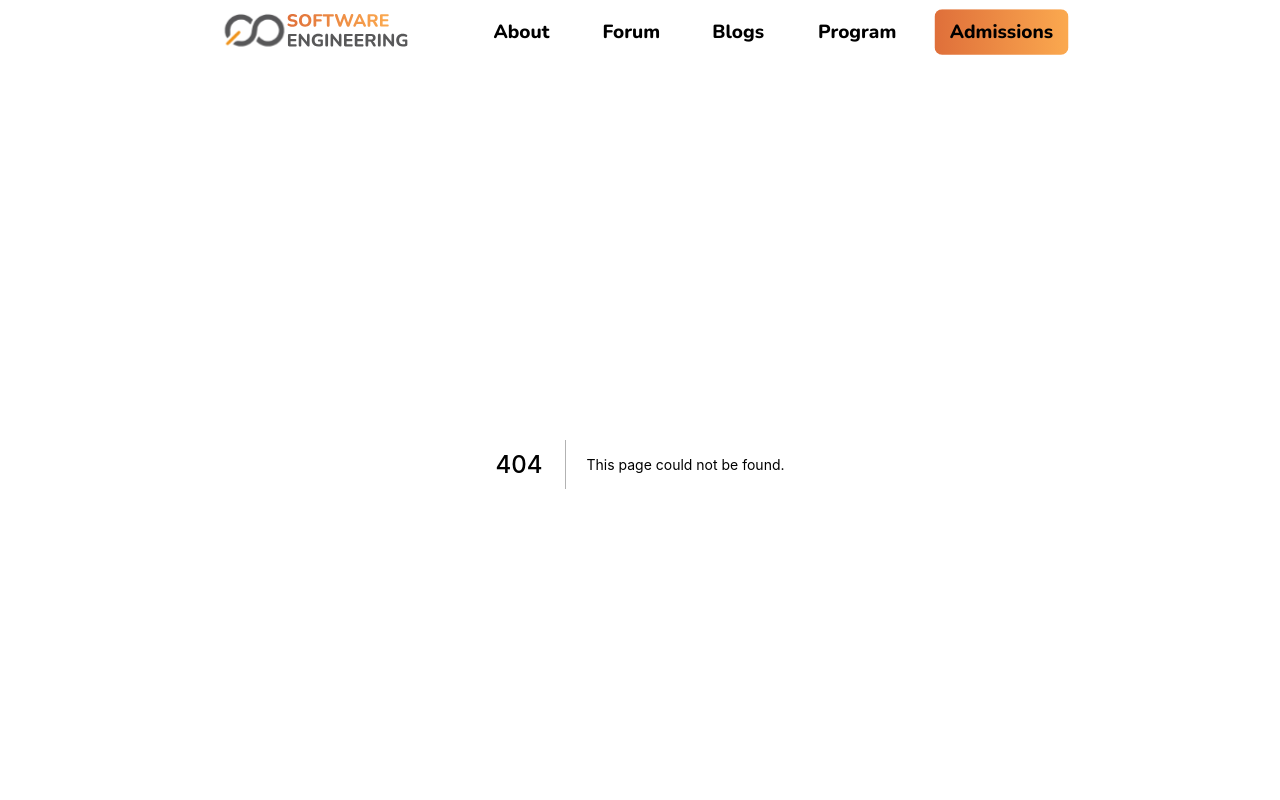
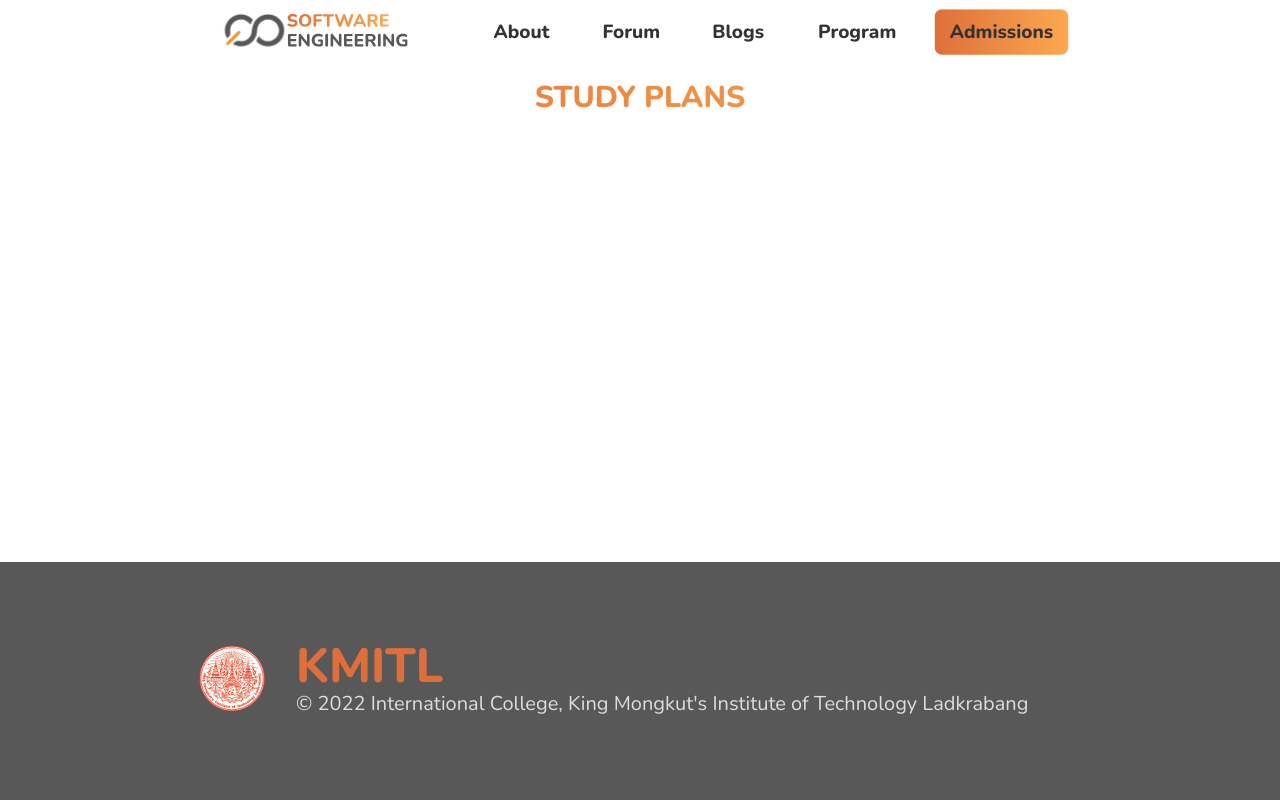
Before and after one commit to neneprm/SE-WEBSITE, a Next.js app in the folder client/: page /program/study-plans2 in a window 1280 px wide. Before the commit this address had no page. Shown: the top 800 px of the page. Built offline with nearby package versions, Linux system fonts and the light colour scheme.

Commit message:
Create study plan v2

```diff
--- /dev/null
+++ b/client/pages/program/study-plans2.tsx
@@ -0,0 +1,28 @@
+import Head from "next/head"
+import Link from "next/link"
+
+import { H3, H4, P } from "../components/headers"
+import SubjectCard from "../components/SubjectCard"
+import BorderButton from "../components/Buttons/BorderButton"
+import FloatingScrollButton from "../components/Buttons/FloatingScrollButton"
+
+const StudyPlans2 = () => {
+  return (
+    <>
+      <Head>
+        <title>SE Study Plans | KMITL</title>
+        <link rel="icon" href="/favicon.ico" />
+      </Head>
+
+      <FloatingScrollButton />
+
+      <section className="container mx-auto my-4">
+        <H3 style="text-gradient font-bold text-center" text="STUDY PLANS" />
+      </section>
+
+
+    </>
+  )
+}
+
+export default StudyPlans2
```
